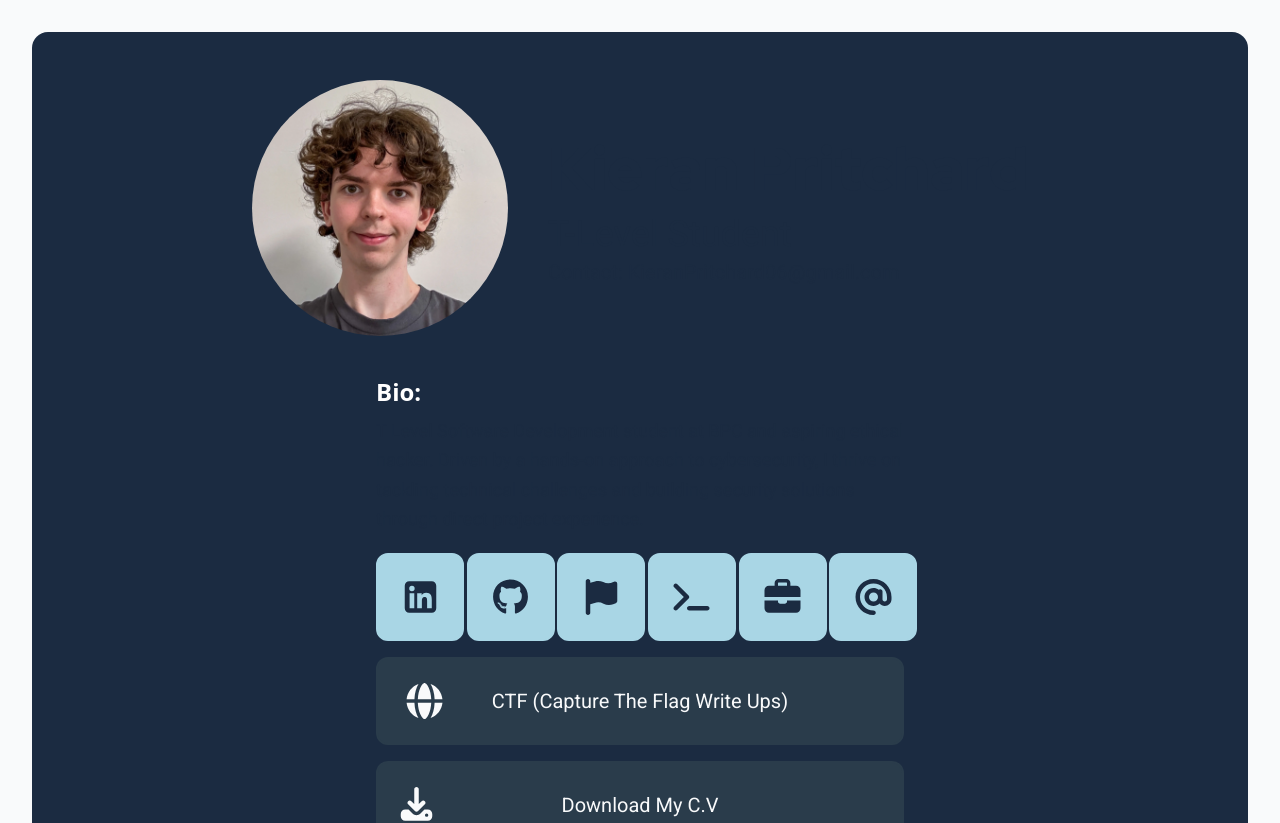
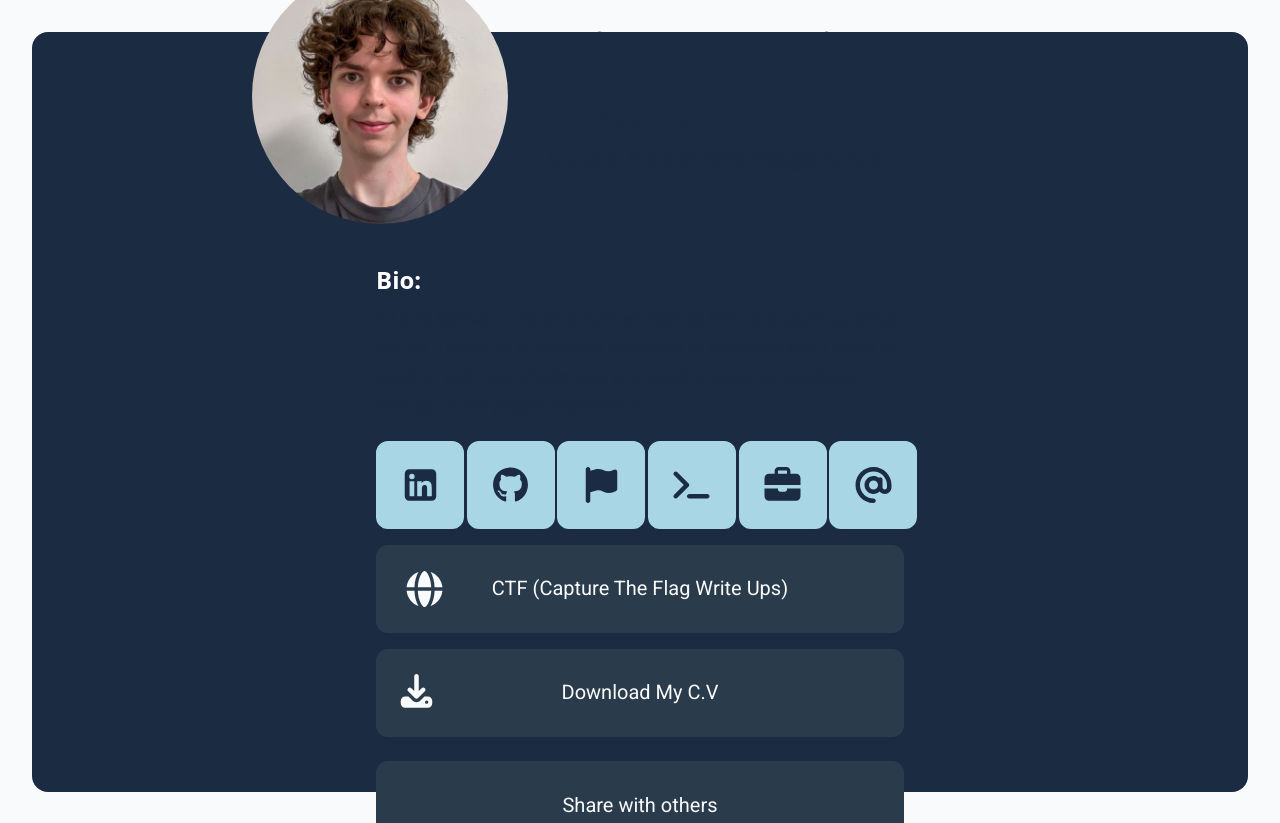
Before and after one commit to KieranPritchard/LinkNest, a React (Vite) app: page / in a window 1280 px wide. Shown: the top 823 px of the page. Built offline with nearby package versions, Linux system fonts and the light colour scheme.

Commit message:
fixed display on 4k monitors

```diff
--- a/src/App.jsx
+++ b/src/App.jsx
@@ -22,7 +22,7 @@ function App() {
         <ContentBackground>
 
           {/* Container to maintain alignment across the whole app */}
-          <div className='max-w-screen-xl mx-auto'>
+          <div className='flex flex-col justify-center max-w-screen-xl mx-auto'>
 
             {/* Returns the personal bio and biography */}
             <PersonalBio />
--- a/src/components/Backgrounds/ContentBackground.jsx
+++ b/src/components/Backgrounds/ContentBackground.jsx
@@ -1,7 +1,7 @@
 function ContentBackground({children}) {
     return(
         <>
-            <div className="m-4 p-12 rounded-2xl bg-[#1B2B41]">
+            <div className="xl:h-[95vh] xl:flex xl:justify-center m-4 p-12 rounded-2xl bg-[#1B2B41]">
                 {children}
             </div>
         </>
```
